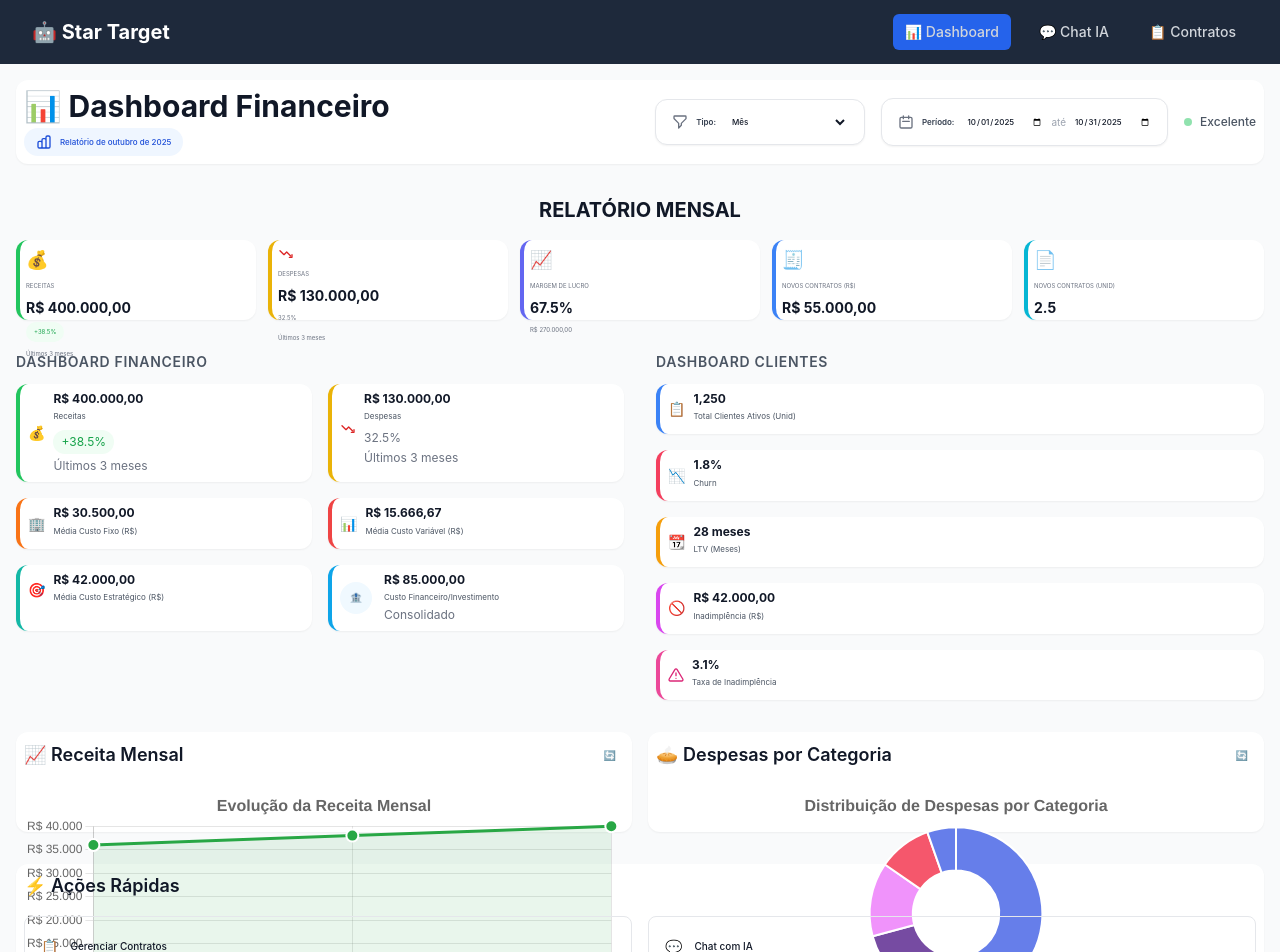
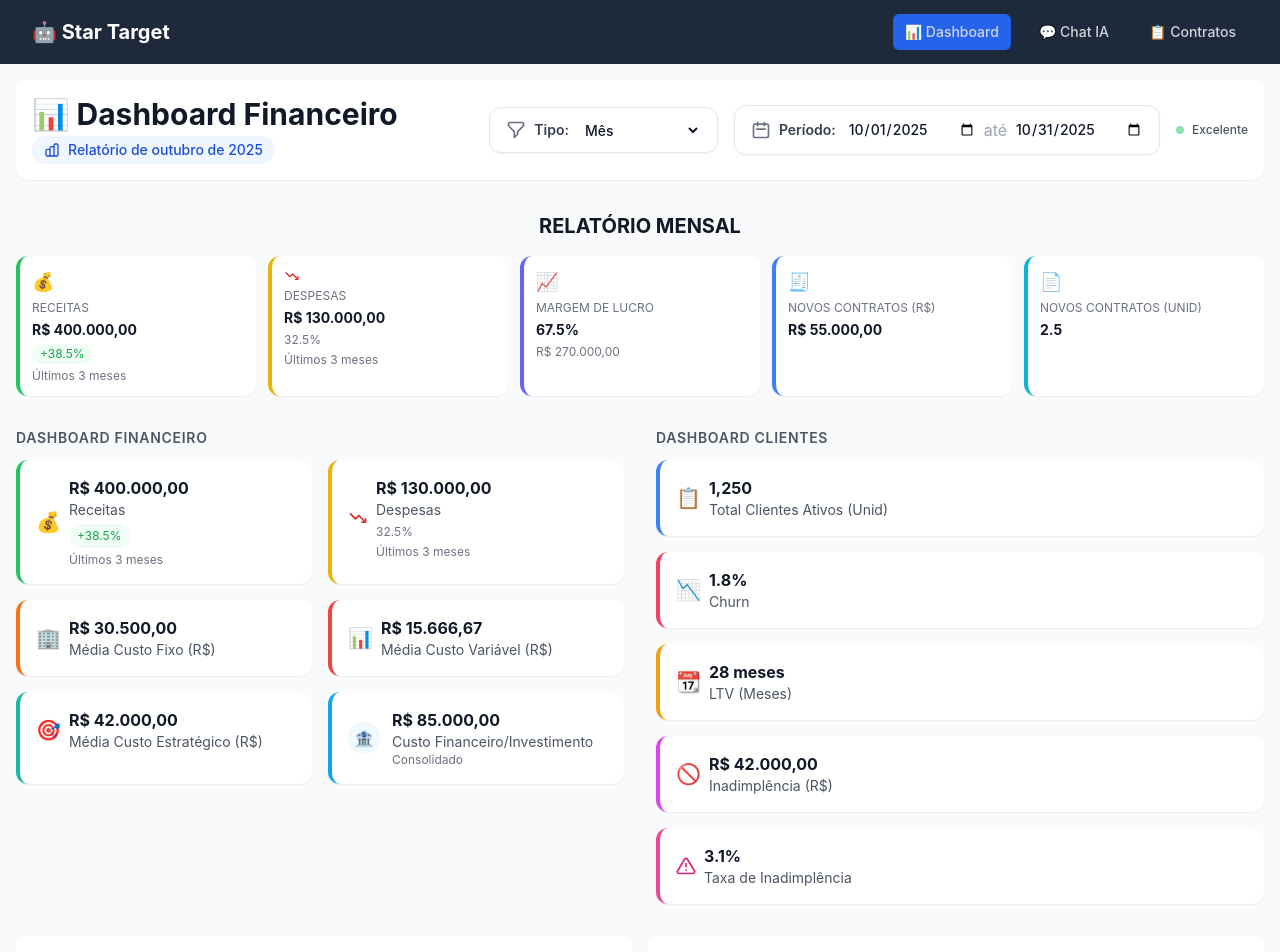
Before and after one commit to arthurbowens/ia-financeira-erp, an Angular app: page /dashboard in a window 1280 px wide. Shown: the top 952 px of the page. Built offline with nearby package versions, Linux system fonts and the light colour scheme.

Commit message:
revert: remove custom card sizing - volta ao tamanho original
- Remove todas as classes CSS que forçavam tamanho dos cards
- Volta ao comportamento padrão do Tailwind CSS
- Cards agora usam apenas as classes originais do template

```diff
--- a/src/styles.css
+++ b/src/styles.css
@@ -43,96 +43,4 @@
     @apply opacity-0 -translate-y-2;
   }
 
-  /* Force card sizes for all devices - consistent sizing */
-  .dashboard-card {
-    padding: 0.75rem !important;
-    font-size: 0.75rem !important;
-    min-height: auto !important;
-    max-height: 120px !important;
-  }
-
-  .dashboard-card .text-base {
-    font-size: 0.875rem !important;
-    font-weight: 700 !important;
-    line-height: 1.2 !important;
-  }
-
-  .dashboard-card .text-xl {
-    font-size: 1rem !important;
-  }
-
-  .dashboard-card .text-sm {
-    font-size: 0.625rem !important;
-  }
-
-  .dashboard-card .w-5 {
-    width: 1rem !important;
-    height: 1rem !important;
-  }
-
-  /* Relatório Mensal cards - smaller for 5 in a row */
-  .relatorio-mensal-card {
-    padding: 0.5rem !important;
-    font-size: 0.625rem !important;
-    min-height: auto !important;
-    max-height: 100px !important;
-  }
-
-  .relatorio-mensal-card .text-base {
-    font-size: 0.75rem !important;
-    font-weight: 700 !important;
-    line-height: 1.1 !important;
-  }
-
-  .relatorio-mensal-card .text-xl {
-    font-size: 0.875rem !important;
-  }
-
-  .relatorio-mensal-card .text-xs {
-    font-size: 0.5rem !important;
-  }
-
-  .relatorio-mensal-card .w-5 {
-    width: 0.875rem !important;
-    height: 0.875rem !important;
-  }
-
-  /* Force smaller cards on larger screens */
-  @media (min-width: 1024px) {
-    .dashboard-card {
-      padding: 0.5rem !important;
-      font-size: 0.625rem !important;
-      max-height: 100px !important;
-    }
-
-    .dashboard-card .text-base {
-      font-size: 0.75rem !important;
-    }
-
-    .dashboard-card .text-xl {
-      font-size: 0.875rem !important;
-    }
-
-    .dashboard-card .text-sm {
-      font-size: 0.5rem !important;
-    }
-
-    .relatorio-mensal-card {
-      padding: 0.375rem !important;
-      font-size: 0.5rem !important;
-      max-height: 80px !important;
-    }
-
-    .relatorio-mensal-card .text-base {
-      font-size: 0.625rem !important;
-    }
-
-    .relatorio-mensal-card .text-xl {
-      font-size: 0.75rem !important;
-    }
-
-    .relatorio-mensal-card .text-xs {
-      font-size: 0.375rem !important;
-    }
-  }
 }
```
